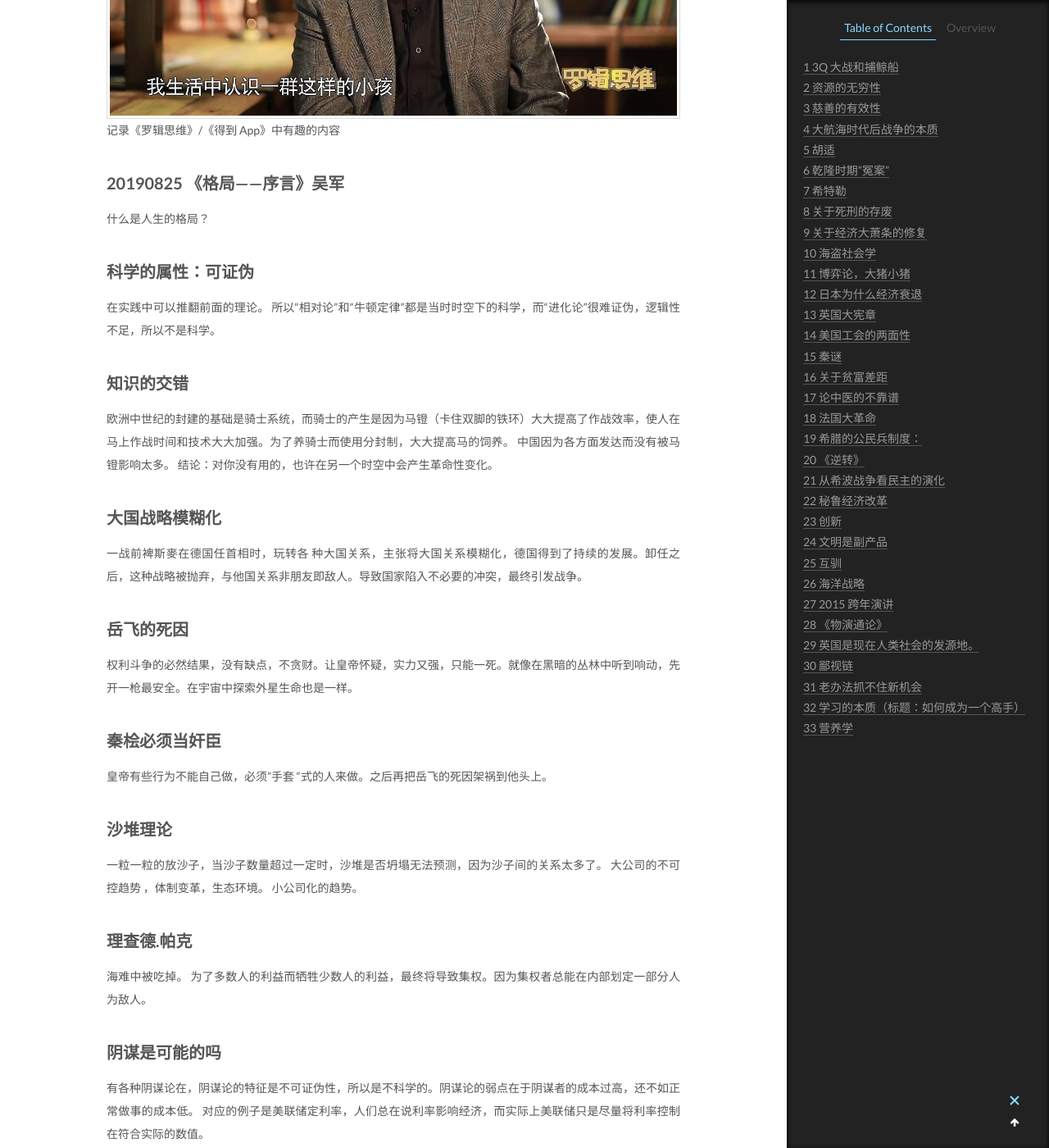
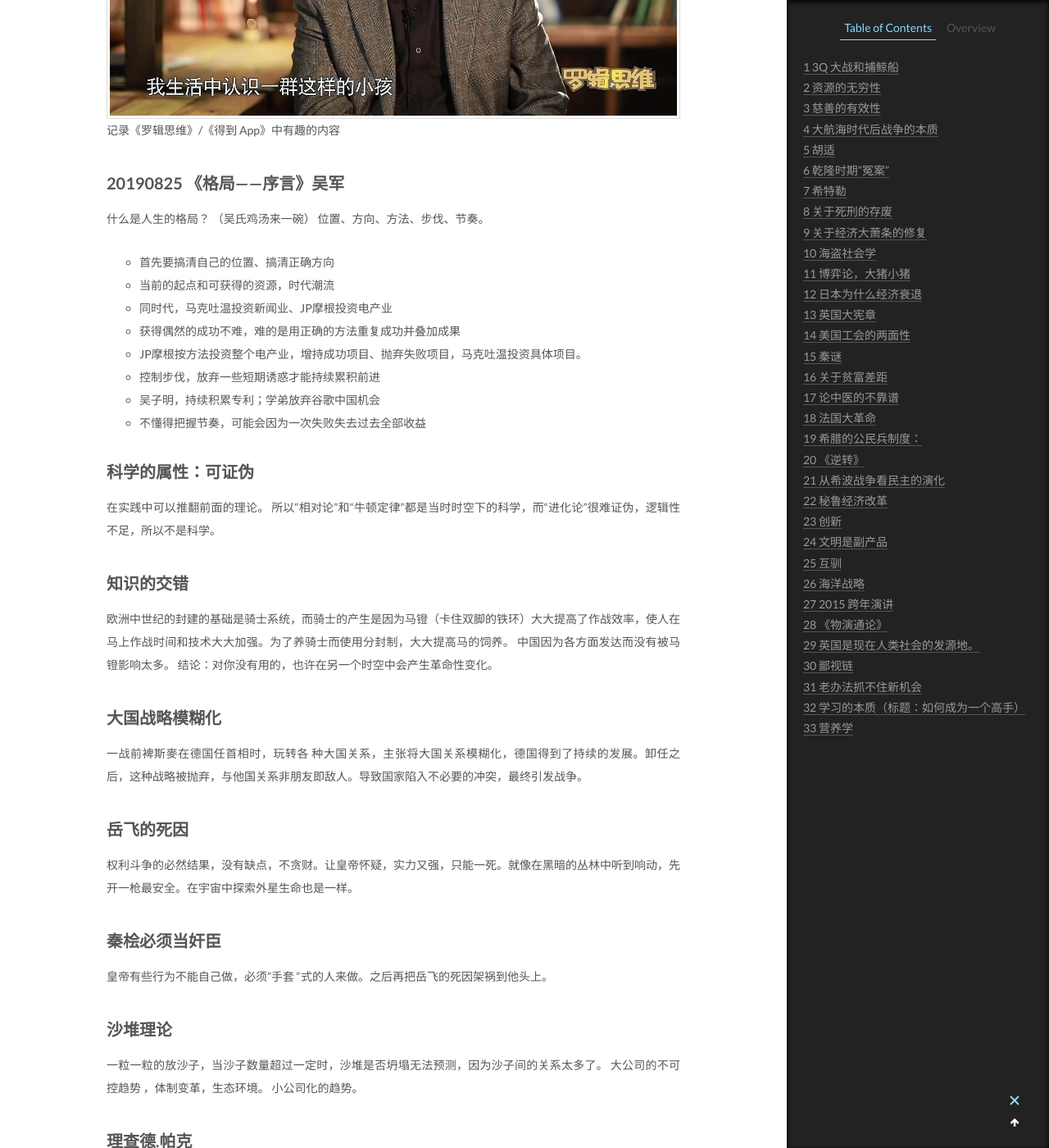
Before and after one commit to CodeHunter2006/CodeHunter2006.github.io, a Jekyll site: the page built from _posts/2014-02-11-Mr_Luo.md, in a window 1280 px wide and 1400 px high, scrolled down 719 px. Shown: the whole window at 82% size. Built offline with Jekyll 4.4.1, drawn with Linux system fonts in a browser that asks for light colours.

Commit message:
Update 2014-02-11-Mr_Luo.md

```diff
--- a/_posts/2014-02-11-Mr_Luo.md
+++ b/_posts/2014-02-11-Mr_Luo.md
@@ -9,8 +9,16 @@ tags: book
 记录《罗辑思维》/《得到 App》中有趣的内容
 
 ## 20190825 《格局——序言》吴军
-什么是人生的格局？
-
+什么是人生的格局？ （吴氏鸡汤来一碗）
+位置、方向、方法、步伐、节奏。
+- 首先要搞清自己的位置、搞清正确方向
+ - 当前的起点和可获得的资源，时代潮流
+ - 同时代，马克吐温投资新闻业、JP摩根投资电产业
+- 获得偶然的成功不难，难的是用正确的方法重复成功并叠加成果
+ - JP摩根按方法投资整个电产业，增持成功项目、抛弃失败项目，马克吐温投资具体项目。
+- 控制步伐，放弃一些短期诱惑才能持续累积前进
+ - 吴子明，持续积累专利；学弟放弃谷歌中国机会
+- 不懂得把握节奏，可能会因为一次失败失去过去全部收益
 
 
 ## 科学的属性：可证伪
```
